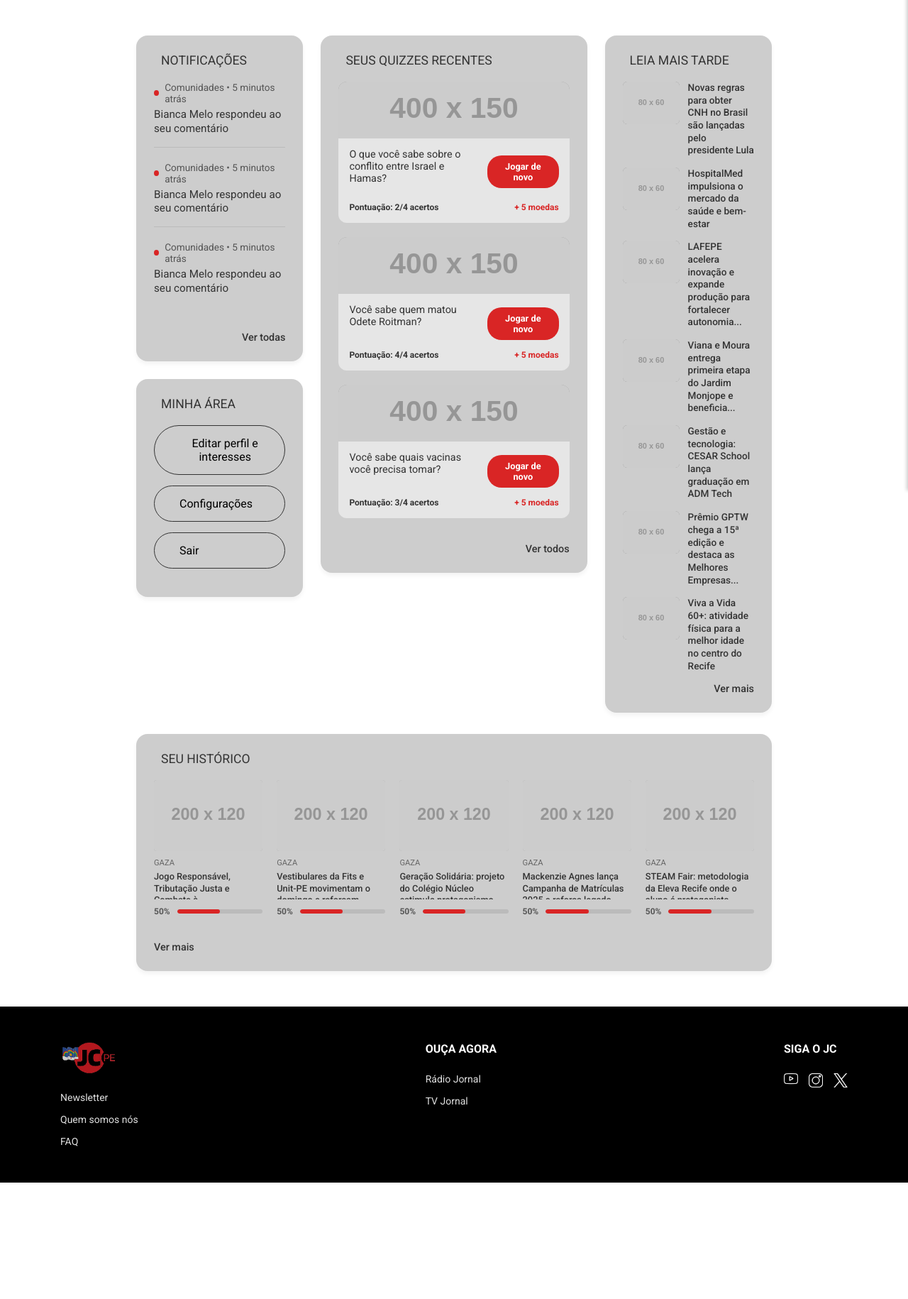
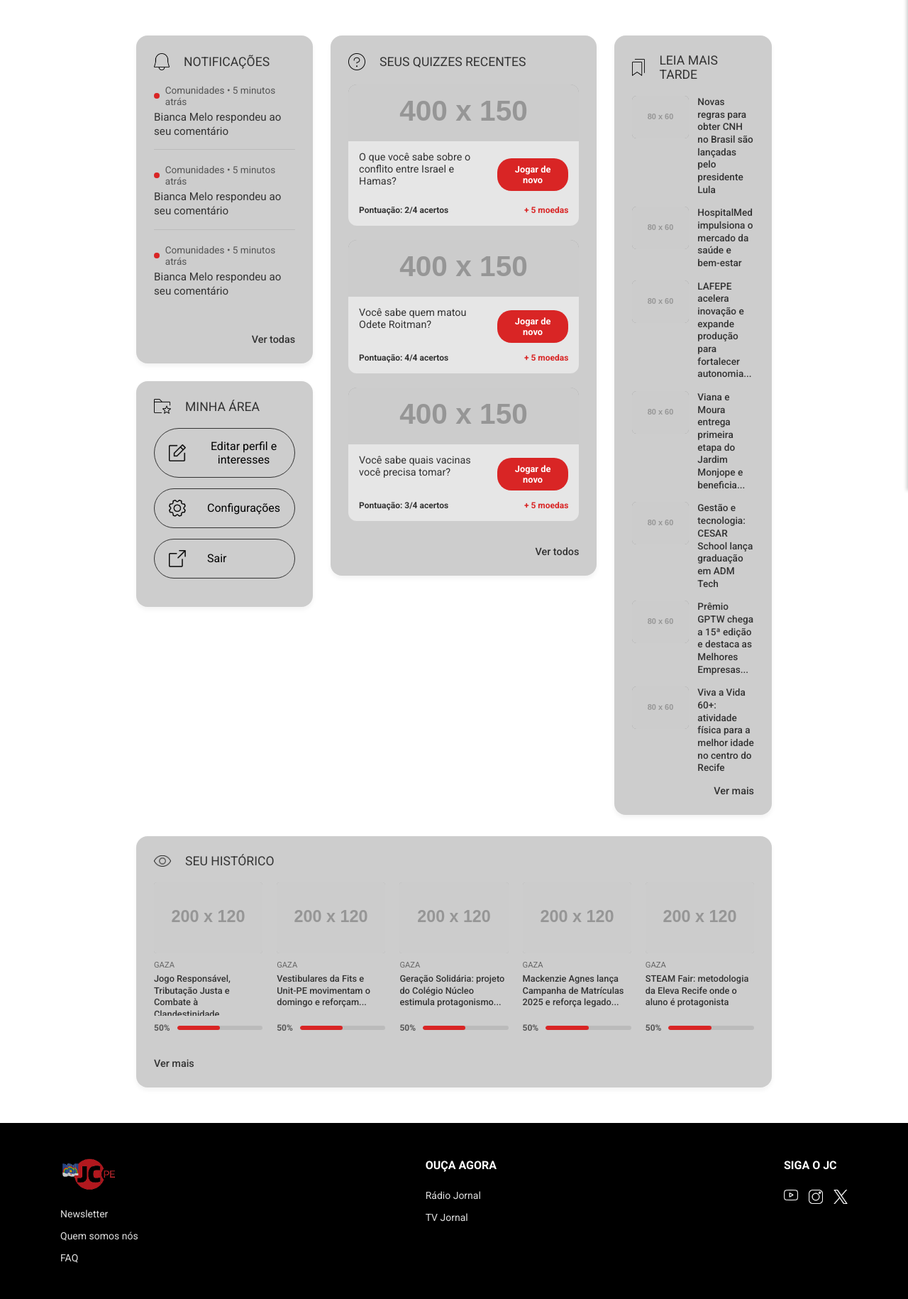
Before and after one commit to EduardaSouzaOL/Projetos2_JC_REC.O, a Django app: page /dashboard/ in a window 1280 px wide. Shown: the part 109-1939 px from the top of the page at 71% size. Before the commit the page ends 1775 px from the top, so only its background shows below. Run offline with Django 5.2, Linux system fonts and the light colour scheme; grey boxes labelled with a size stand in for pictures from a placeholder-image service; data that the repository does not hold is empty; some libraries are stand-ins or nearby versions.

Commit message:
Ícones no dashboard

```diff
--- a/jornal_commercio/templates/jornal_commercio/dashboard.html
+++ b/jornal_commercio/templates/jornal_commercio/dashboard.html
@@ -260,7 +260,7 @@
             font-weight: 500;
             margin-bottom: 10px;
             line-height: 1.3;
-            height: 40px; /* Limit height */
+            height: 60px; /* Limit height */
             overflow: hidden;
         }
 
@@ -308,6 +308,11 @@
                 grid-template-columns: 1fr;
             }
         }
+
+        .dashboard-icons {
+            max-height: 24px;
+            max-width: 24px;
+        }
     </style>
 {% endblock %}
 
@@ -318,6 +323,7 @@
         <div class="col-left">
             <section class="card">
                 <div class="card-title">
+                    <img src="{% static 'jornal_commercio/images/notificacoes_dashboard.png' %}" class="dashboard-icons" alt="Notificações">
                     <i class="ph ph-bell"></i> NOTIFICAÇÕES
                 </div>
 
@@ -347,16 +353,20 @@
 
             <section class="card">
                 <div class="card-title">
+                    <img src="{% static 'jornal_commercio/images/minha_area.png' %}" class="dashboard-icons" alt="Minha área">
                     <i class="ph ph-folder-open"></i> MINHA ÁREA
                 </div>
 
                 <button class="action-btn">
+                    <img src="{% static 'jornal_commercio/images/editar.png' %}" class="dashboard-icons" alt="Edição de perfil">
                     <i class="ph ph-gear"></i> Editar perfil e interesses
                 </button>
                 <button class="action-btn">
+                    <img src="{% static 'jornal_commercio/images/engrenagem.png' %}" class="dashboard-icons" alt="Configurações">
                     <i class="ph ph-pencil-simple"></i> Configurações
                 </button>
                 <button class="action-btn">
+                    <img src="{% static 'jornal_commercio/images/sair.png' %}" class="dashboard-icons" alt="Sair">
                     <i class="ph ph-sign-out"></i> Sair
                 </button>
             </section>
@@ -365,6 +375,7 @@
         <div class="col-center">
             <section class="card">
                 <div class="card-title">
+                    <img src="{% static 'jornal_commercio/images/quizzes.png' %}" class="dashboard-icons" alt="Quizzes">
                     <i class="ph ph-question"></i> SEUS QUIZZES RECENTES
                 </div>
 
@@ -417,6 +428,7 @@
         <div class="col-right">
             <section class="card">
                 <div class="card-title">
+                    <img src="{% static 'jornal_commercio/images/ler_mais_tarde.png' %}" class="dashboard-icons" alt="Ler mais tarde">
                     <i class="ph ph-bookmark-simple"></i> LEIA MAIS TARDE
                 </div>
 
@@ -457,6 +469,7 @@
 
     </div> <section class="card history-section">
         <div class="card-title">
+            <img src="{% static 'jornal_commercio/images/historico.png' %}" class="dashboard-icons" alt="Histórico">
             <i class="ph ph-eye"></i> SEU HISTÓRICO
         </div>
 
```
Also changed, not shown: jornal_commercio/static/jornal_commercio/images/editar.png (added), jornal_commercio/static/jornal_commercio/images/engrenagem.png (added), jornal_commercio/static/jornal_commercio/images/historico.png (added), jornal_commercio/static/jornal_commercio/images/ler_mais_tarde.png (added), jornal_commercio/static/jornal_commercio/images/minha_area.png (added), jornal_commercio/static/jornal_commercio/images/notificacoes_dashboard.png (added), jornal_commercio/static/jornal_commercio/images/quizzes.png (added), jornal_commercio/static/jornal_commercio/images/sair.png (added).
